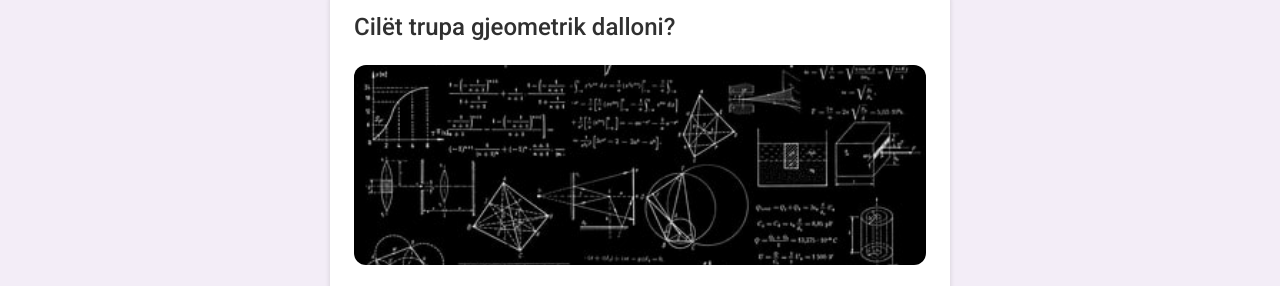
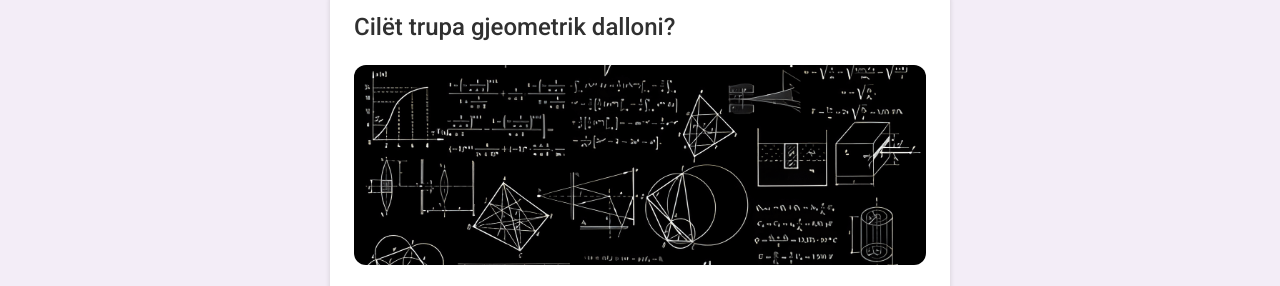
Before and after one commit to ArberTu474/quiz, a plain HTML site: page index.html in a window 1280 px wide. Shown: the part 318-604 px from the top of the page. Drawn offline with Linux system fonts and the light colour scheme.

Commit message:
changed the main photo

```diff
--- a/styles.css
+++ b/styles.css
@@ -170,7 +170,7 @@ nav {
 }
 
 .img {
-  background-image: url("img/photo.jfif");
+  background-image: url("img/photo.jpg");
   background-position: center;
   background-repeat: no-repeat;
   background-size: cover;
```
Also changed, not shown: img/photo.jfif (deleted), img/photo.jpg (added).
